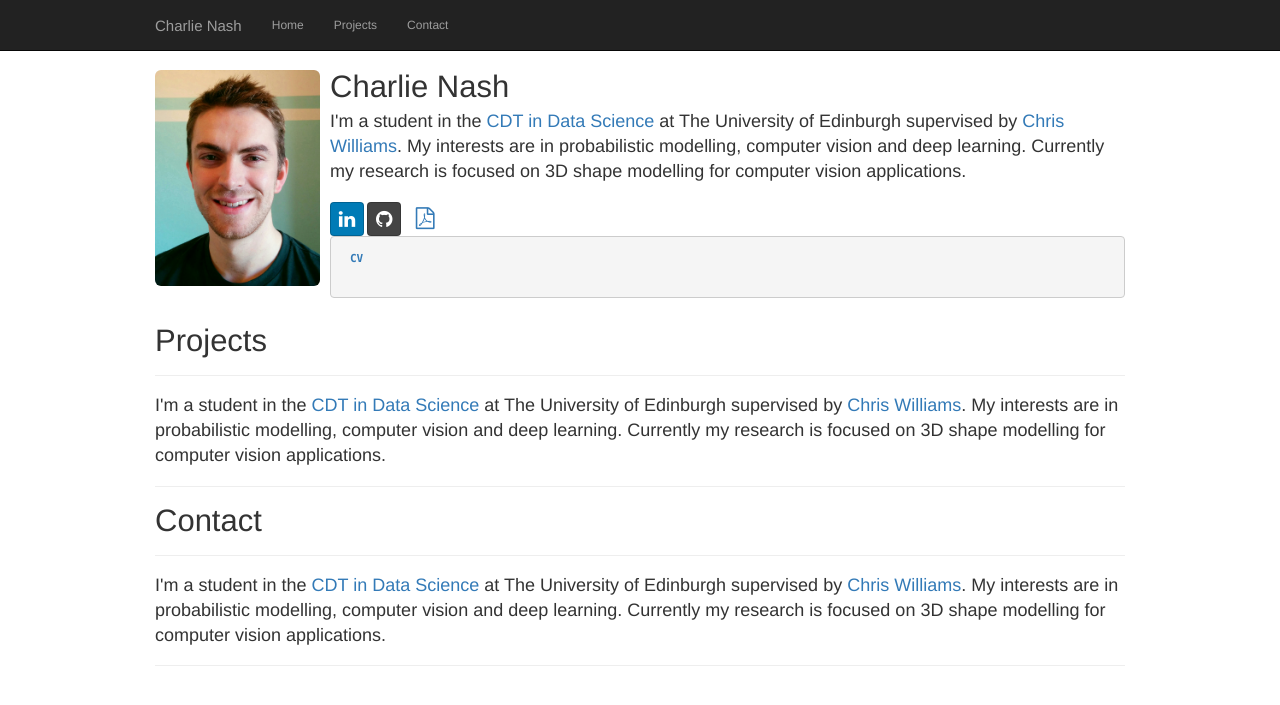
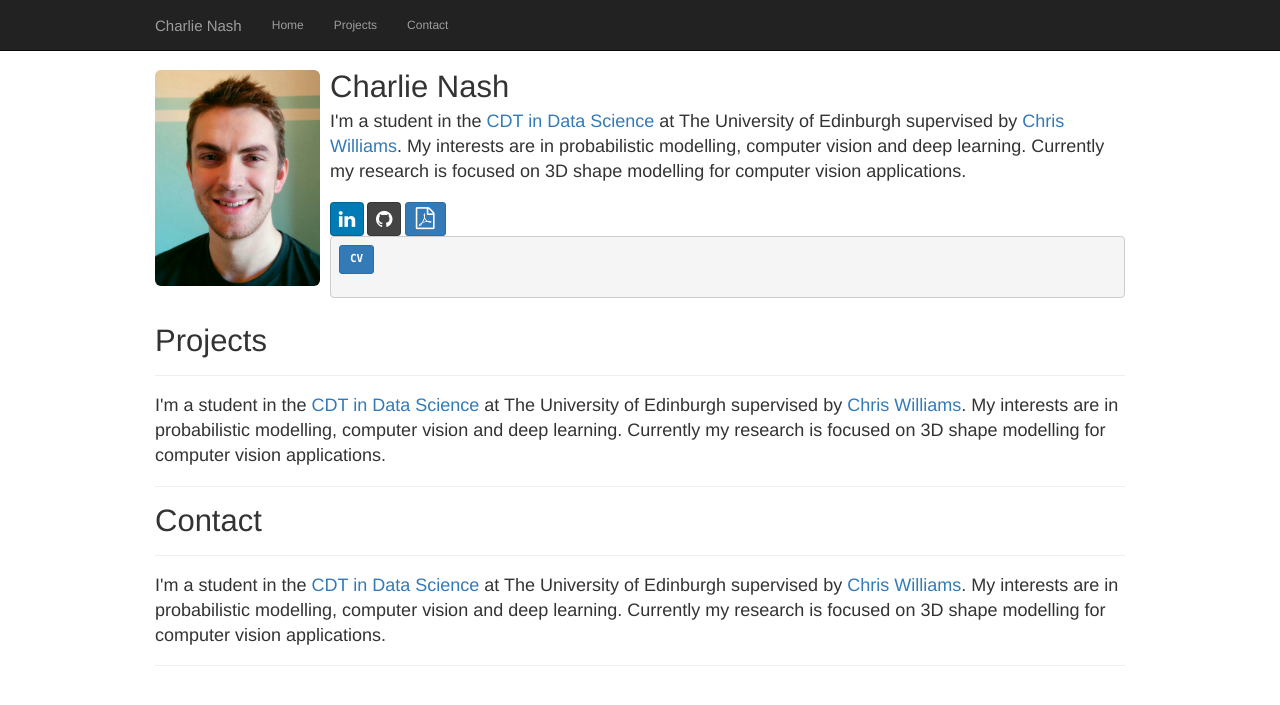
Before and after one commit to charlienash/charlienash.github.io, a Jekyll site: the page index.html, which Jekyll copies as it is, in a window 1280 px wide. Shown: the top 705 px of the page. Built offline with Jekyll 4.4.1, drawn with Linux system fonts in a browser that asks for light colours; nearby versions of some CDN libraries; library files that are not in the unit come from our copies.

Commit message:
Update index.html

```diff
--- a/index.html
+++ b/index.html
@@ -98,7 +98,7 @@
     					    <a class="btn btn-social-icon btn-github">
 					 	<span class="fa fa-github fa-2x"></span>
 				            </a>
-				            <a class="btn btn-sm">
+				            <a class="btn btn-sm btn-primary">
  				                <i class="fa fa-file-pdf-o fa-2x"></i>
  				                <b> <pre> CV</b>
 				            </a>
```
